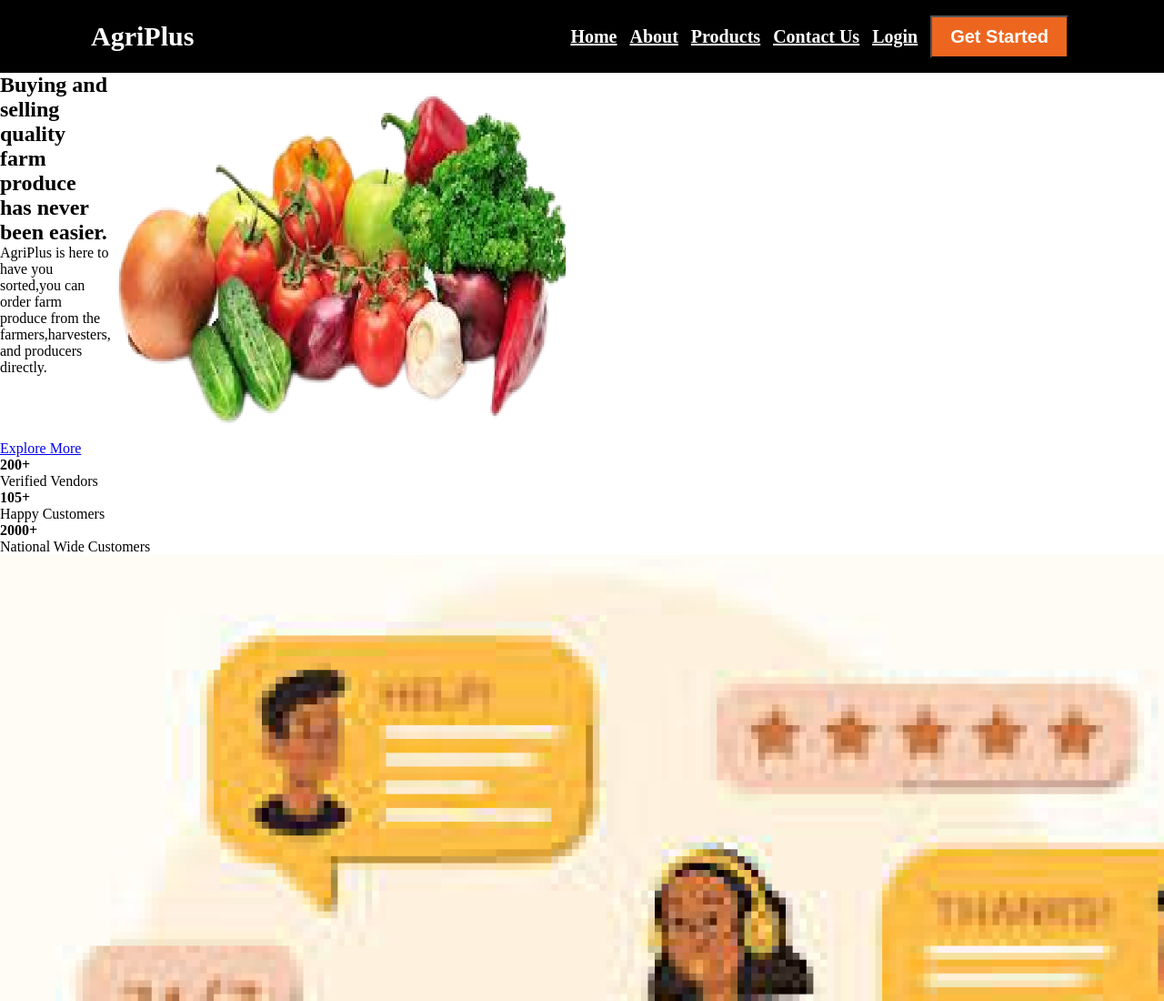
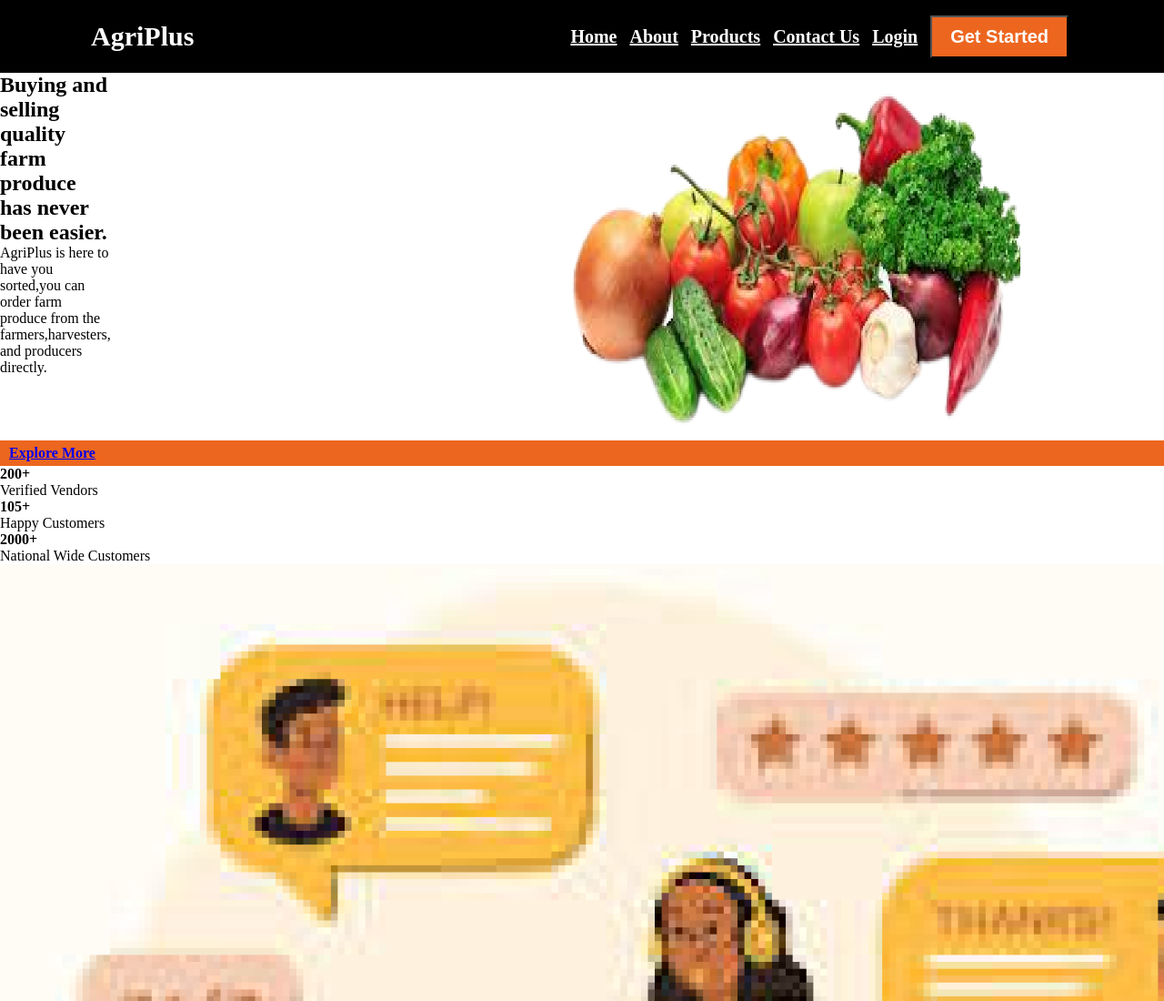
Before and after one commit to IanMwaniki/Golden-Prime-Estate, a plain HTML site: page index.html in a window 1280 px wide. Shown: the top 1100 px of the page at 91% size. Drawn offline with Linux system fonts and the light colour scheme.

Commit message:
style explore more tag

```diff
--- a/assets/css/style.css
+++ b/assets/css/style.css
@@ -4,6 +4,7 @@
 }
 body{
     background: white;
+
 }
 nav{
     background: black;
@@ -48,3 +49,24 @@ nav ul li a:hover{
     justify-content: space-between;
     background: url('./assets/images/image 1.png');
 }
+.pixel{
+    margin-left: 500px;
+    display: block;
+}
+.sell{
+    margin-left: 200px;
+    text-align:start;
+    display: block;
+    margin-block-start: o.65em;
+    margin-block-end: 0.65em;
+    margin-inline-start: 0px;
+    margin-inline-end: 0px;
+}
+.explore{
+text-align: left;
+background-color: #ed661f;
+font-weight: bold;
+border-radius: 0px;
+padding: 5px 10px;
+color: white;
+}
```
Also changed, not shown: Golden Prime Agriplus/index.html (+1 -1 lines).
